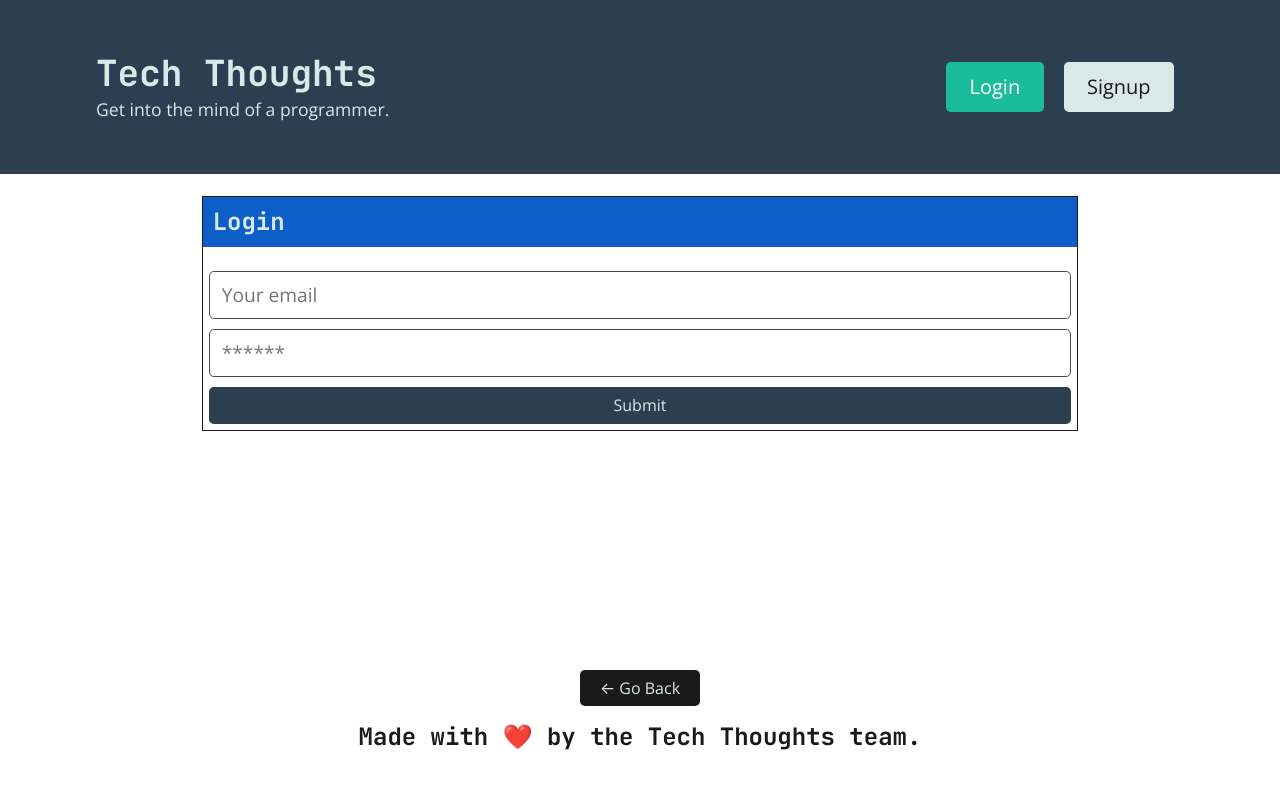
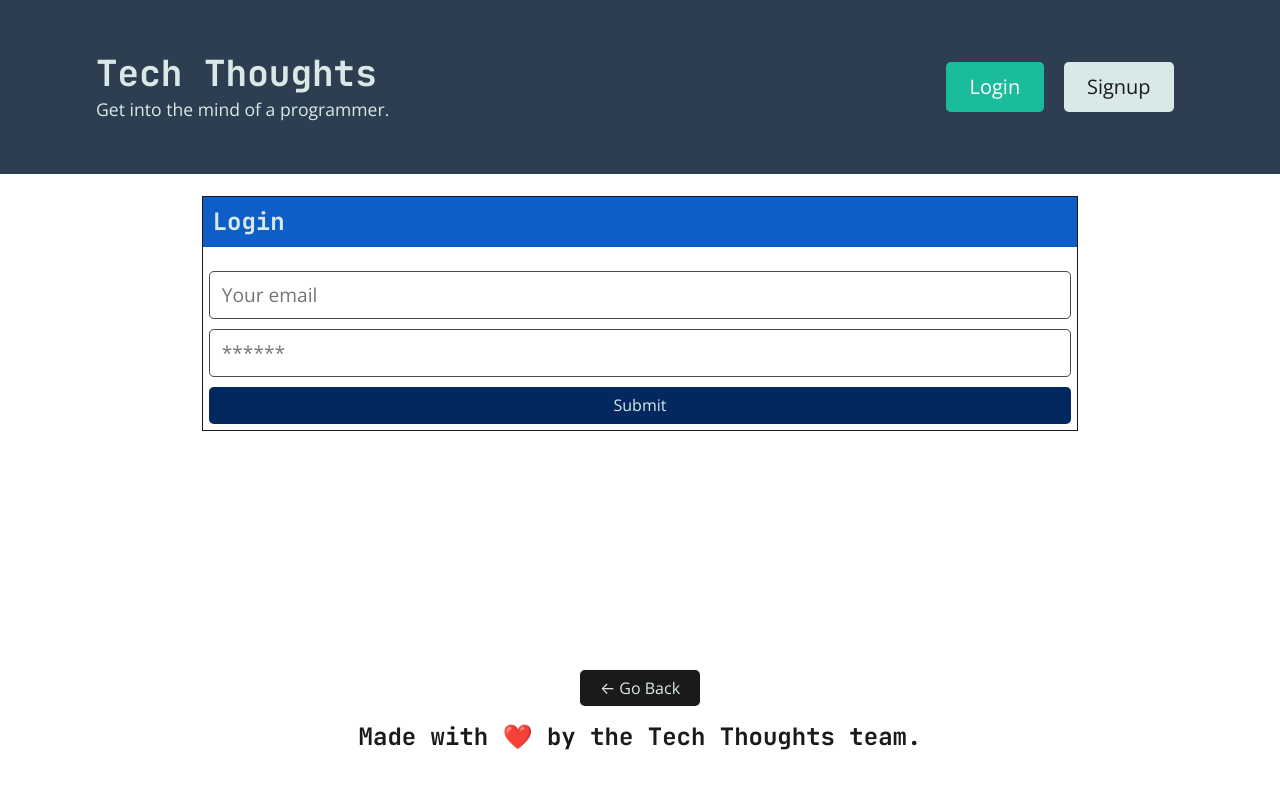
Before and after one commit to tobzman/programmers-unleashed, a React (Create React App) app in the folder client/: page /login in a window 1280 px wide. Shown: the top 788 px of the page. Built offline with nearby package versions, Linux system fonts and the light colour scheme.

Commit message:
css updates

```diff
--- a/client/src/index.css
+++ b/client/src/index.css
@@ -1012,12 +1012,12 @@ a:hover {
 }
 
 .btn.btn-primary {
-  background-color: #2d3e50;
+  background-color: #03285f;
   color: #d9e9e8;
 }
 
 .btn.btn-primary:hover {
-  background-color: #57779a;
+  background-color: #086bd5;
 }
 
 .btn.btn-danger {
```
